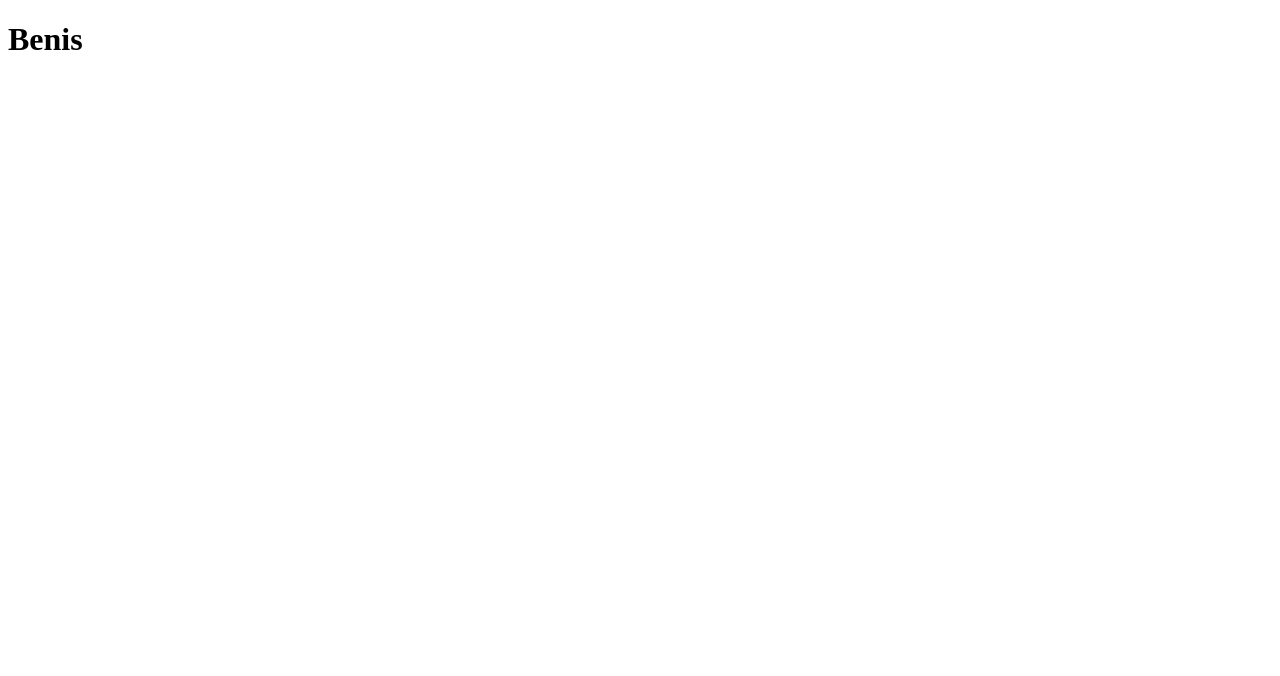
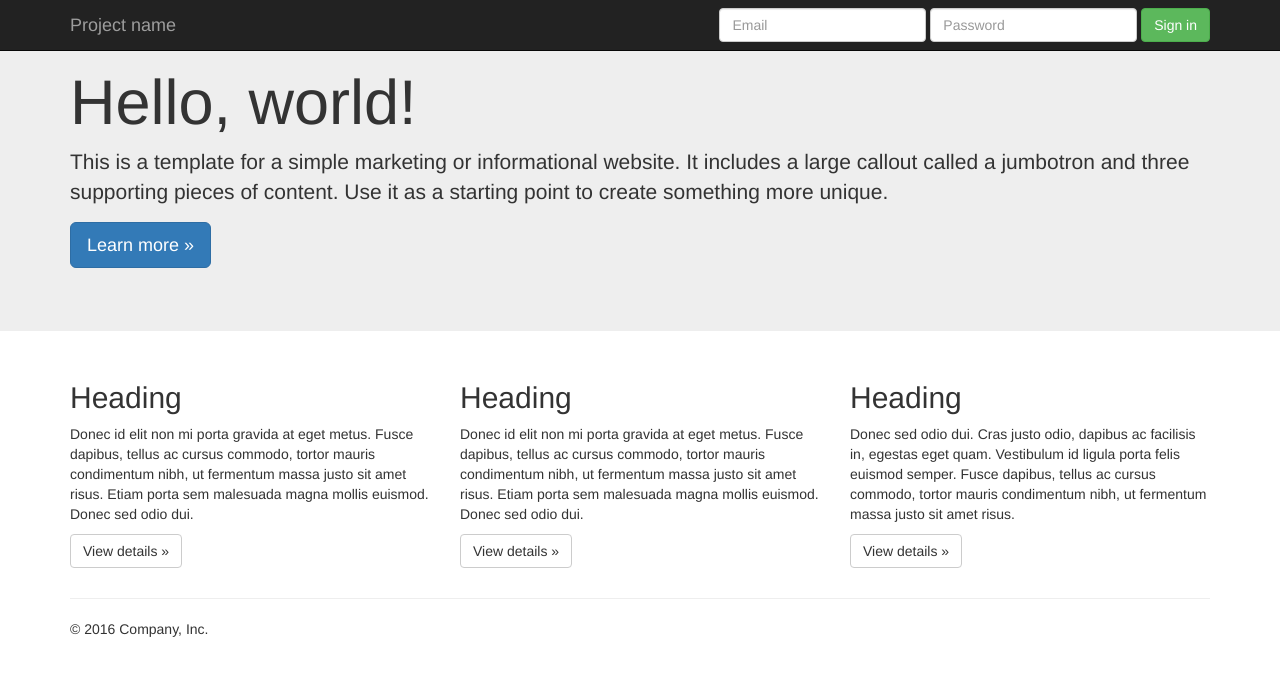
Before and after one commit to FriscoeHotsauce/FriscoeHotsauce.github.io, a plain HTML site: page index.html in a window 1280 px wide. Drawn offline with nearby package versions, Linux system fonts and the light colour scheme.

Commit message:
Pushing template

```diff
--- a/index.html
+++ b/index.html
@@ -3,8 +3,77 @@
 <head>
     <meta charset="UTF-8">
     <title>Title</title>
+    <link href="css/bootstrap.min.css" rel="stylesheet">
 </head>
-<body>
-    <h1>Benis</h1>
+<nav class="navbar navbar-inverse navbar-fixed-top">
+    <div class="container">
+        <div class="navbar-header">
+            <button type="button" class="navbar-toggle collapsed" data-toggle="collapse" data-target="#navbar" aria-expanded="false" aria-controls="navbar">
+                <span class="sr-only">Toggle navigation</span>
+                <span class="icon-bar"></span>
+                <span class="icon-bar"></span>
+                <span class="icon-bar"></span>
+            </button>
+            <a class="navbar-brand" href="#">Project name</a>
+        </div>
+        <div id="navbar" class="navbar-collapse collapse">
+            <form class="navbar-form navbar-right">
+                <div class="form-group">
+                    <input type="text" placeholder="Email" class="form-control">
+                </div>
+                <div class="form-group">
+                    <input type="password" placeholder="Password" class="form-control">
+                </div>
+                <button type="submit" class="btn btn-success">Sign in</button>
+            </form>
+        </div><!--/.navbar-collapse -->
+    </div>
+</nav>
+
+<!-- Main jumbotron for a primary marketing message or call to action -->
+<div class="jumbotron">
+    <div class="container">
+        <h1>Hello, world!</h1>
+        <p>This is a template for a simple marketing or informational website. It includes a large callout called a jumbotron and three supporting pieces of content. Use it as a starting point to create something more unique.</p>
+        <p><a class="btn btn-primary btn-lg" href="#" role="button">Learn more &raquo;</a></p>
+    </div>
+</div>
+
+<div class="container">
+    <!-- Example row of columns -->
+    <div class="row">
+        <div class="col-md-4">
+            <h2>Heading</h2>
+            <p>Donec id elit non mi porta gravida at eget metus. Fusce dapibus, tellus ac cursus commodo, tortor mauris condimentum nibh, ut fermentum massa justo sit amet risus. Etiam porta sem malesuada magna mollis euismod. Donec sed odio dui. </p>
+            <p><a class="btn btn-default" href="#" role="button">View details &raquo;</a></p>
+        </div>
+        <div class="col-md-4">
+            <h2>Heading</h2>
+            <p>Donec id elit non mi porta gravida at eget metus. Fusce dapibus, tellus ac cursus commodo, tortor mauris condimentum nibh, ut fermentum massa justo sit amet risus. Etiam porta sem malesuada magna mollis euismod. Donec sed odio dui. </p>
+            <p><a class="btn btn-default" href="#" role="button">View details &raquo;</a></p>
+        </div>
+        <div class="col-md-4">
+            <h2>Heading</h2>
+            <p>Donec sed odio dui. Cras justo odio, dapibus ac facilisis in, egestas eget quam. Vestibulum id ligula porta felis euismod semper. Fusce dapibus, tellus ac cursus commodo, tortor mauris condimentum nibh, ut fermentum massa justo sit amet risus.</p>
+            <p><a class="btn btn-default" href="#" role="button">View details &raquo;</a></p>
+        </div>
+    </div>
+
+    <hr>
+
+    <footer>
+        <p>&copy; 2016 Company, Inc.</p>
+    </footer>
+</div> <!-- /container -->
+
+
+<!-- Bootstrap core JavaScript
+================================================== -->
+<!-- Placed at the end of the document so the pages load faster -->
+<script src="https://ajax.googleapis.com/ajax/libs/jquery/1.12.4/jquery.min.js"></script>
+<script>window.jQuery || document.write('<script src="../../assets/js/vendor/jquery.min.js"><\/script>')</script>
+<script src="../../dist/js/bootstrap.min.js"></script>
+<!-- IE10 viewport hack for Surface/desktop Windows 8 bug -->
+<script src="../../assets/js/ie10-viewport-bug-workaround.js"></script>
 </body>
 </html>
```
